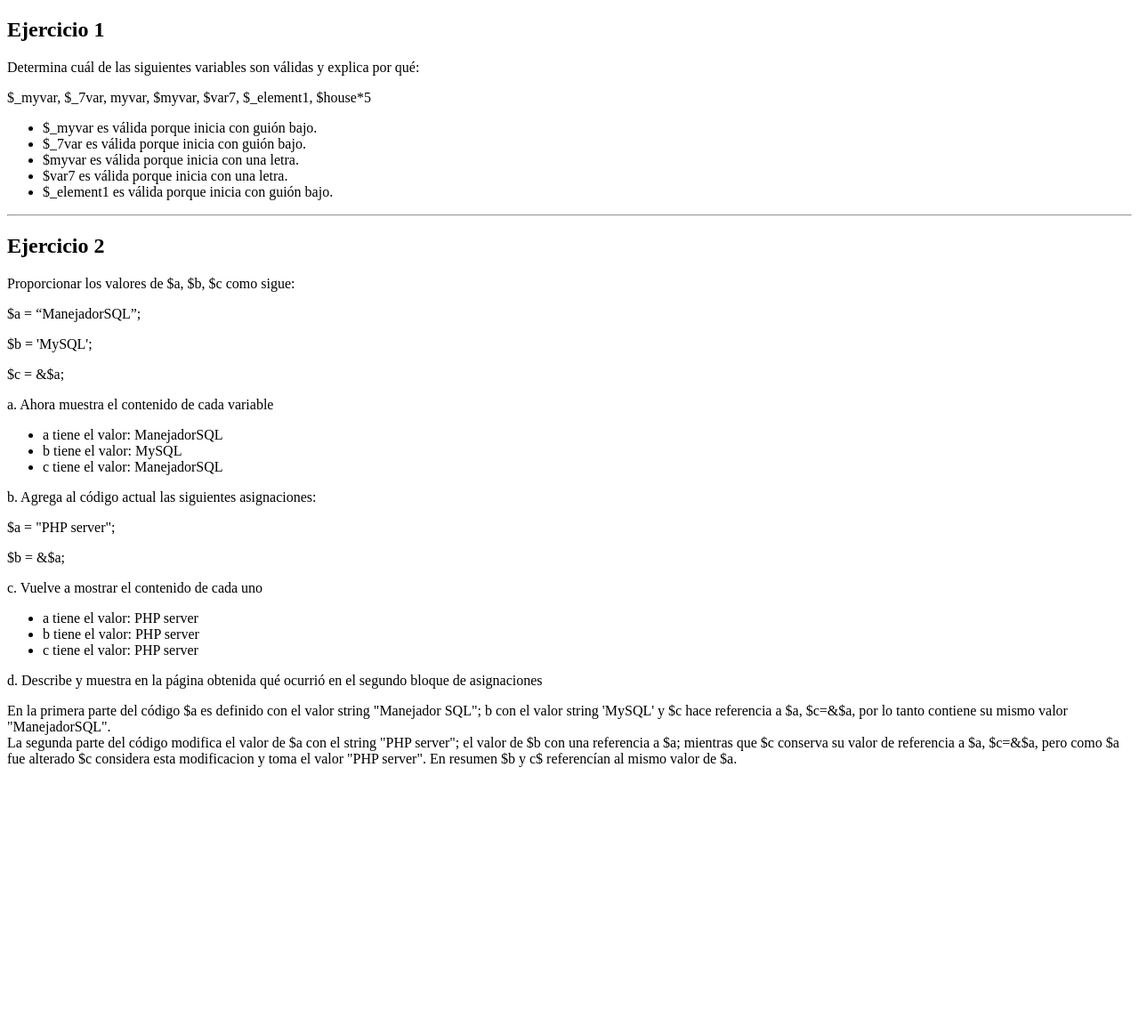
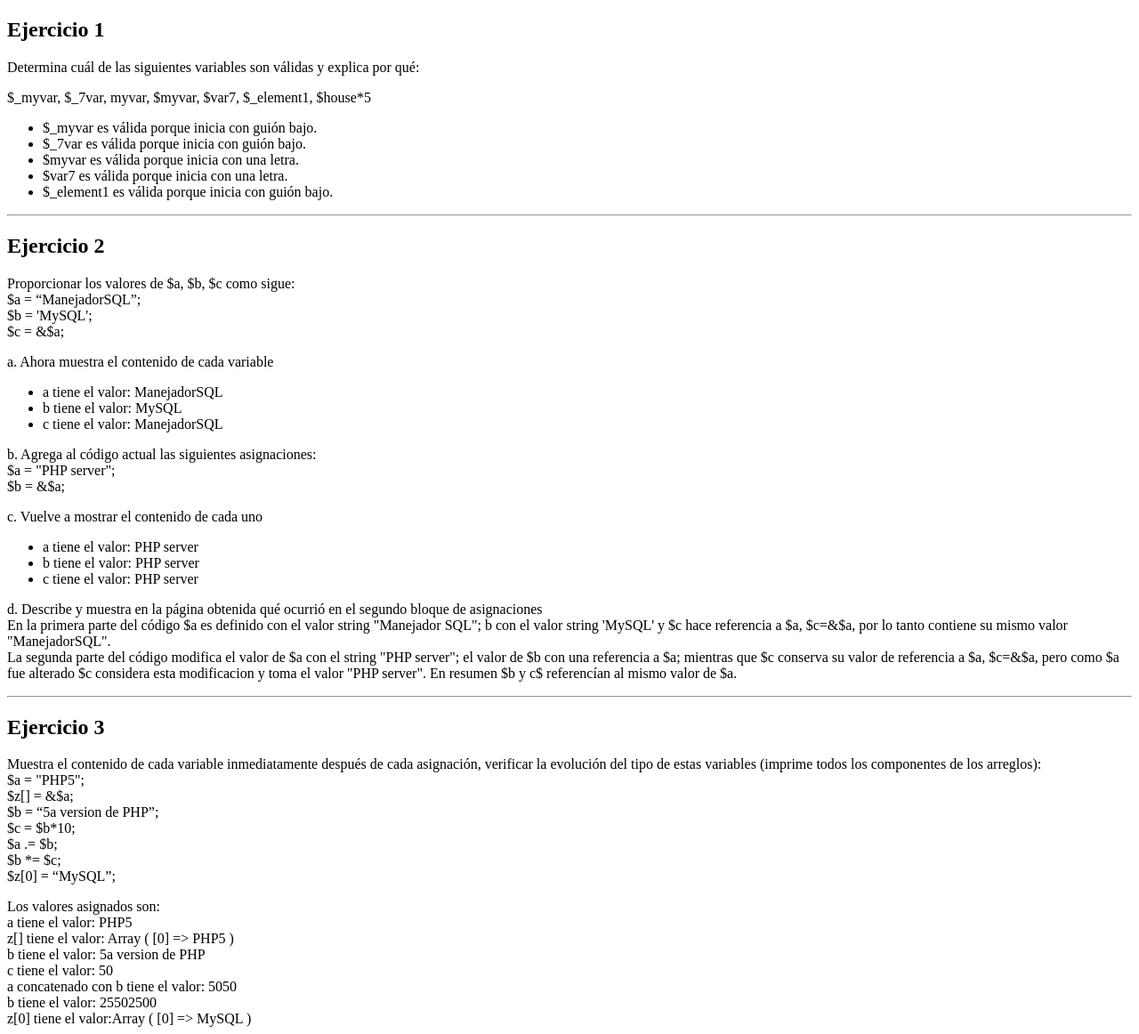
Before and after one commit to RM4862/tecweb, a PHP site: page / in a window 1280 px wide. Shown: the whole page at 89% size. Before the commit the page ends 862 px from the top, so only its background shows below. Run offline with PHP 8.4, Linux system fonts and the light colour scheme.

Commit message:
practica 03 ejercicio 3 cargado

```diff
--- a/practicas/p03/index.php
+++ b/practicas/p03/index.php
@@ -29,10 +29,14 @@
     <hr>
 
     <h2>Ejercicio 2</h2>
-        <p>Proporcionar los valores de $a, $b, $c como sigue:</p>
-        <p>$a = “ManejadorSQL”;</p>
-        <p>$b = 'MySQL';</p>
-        <p>$c = &$a;</p> <!--referencia de la variable a-->
+        <p>Proporcionar los valores de $a, $b, $c como sigue:
+            <br>
+            $a = “ManejadorSQL”;
+            <br>
+            $b = 'MySQL';
+            <br>
+            $c = &$a; <!--referencia de la variable a-->
+        </p>
 
         <?php
             $a = "ManejadorSQL";
@@ -49,9 +53,12 @@
             echo '</ul>';
         ?>
 
-    <p>b. Agrega al código actual las siguientes asignaciones:</p>
-    <p>$a = "PHP server";</p>
-    <p>$b = &$a;</p>
+    <p>b. Agrega al código actual las siguientes asignaciones:
+        <br>
+        $a = "PHP server";
+        <br>
+        $b = &$a;
+    </p>
     <?php
         $a = "PHP server";
         $b = &$a;
@@ -64,8 +71,9 @@
             echo "<li>c tiene el valor: $c</li>";
             echo '</ul>';
     ?>
-    <p>d. Describe y muestra en la página obtenida qué ocurrió en el segundo bloque de asignaciones</p>
-    <p>En la primera parte del código $a es definido con el valor string "Manejador SQL"; b con el valor string 'MySQL' y $c
+    <p>d. Describe y muestra en la página obtenida qué ocurrió en el segundo bloque de asignaciones
+        <br>
+        En la primera parte del código $a es definido con el valor string "Manejador SQL"; b con el valor string 'MySQL' y $c
         hace referencia a $a, $c=&$a, por lo tanto contiene su mismo valor "ManejadorSQL".
         <br>
         La segunda parte del código  modifica el valor de $a con el string "PHP server"; el valor de $b con una referencia a $a;
@@ -73,6 +81,53 @@
         toma el valor "PHP server".
         En resumen $b y c$ referencían al mismo valor de $a.
     </p>
+    <hr>
+    <h2>Ejercicio 3</h2>
+    <p>
+        Muestra el contenido de cada variable inmediatamente después de cada asignación,
+        verificar la evolución del tipo de estas variables (imprime todos los componentes
+        de los arreglos):
+        <br>
+        $a = "PHP5";
+        <br>
+        $z[] = &$a;
+        <br>
+        $b = “5a version de PHP”;
+        <br>
+        $c = $b*10;
+        <br>
+        $a .= $b; <!--concatenacion de $a con $b-->
+        <br>
+        $b *= $c;
+        <br>
+        $z[0] = “MySQL”;
+    </p>
+
+    <?php
+           echo "Los valores asignados son: <br>";
+           $a = "PHP5";
+            echo "a tiene el valor: $a <br>";
+            $z[] = &$a;
+            echo "z[] tiene el valor: ";
+            print_r($z);
+            echo "<br>";
+            $b = "5a version de PHP";
+            echo "b tiene el valor: $b <br>";
+            $c = $b*10;
+            echo "c tiene el valor: $c <br>";
+            $a .= $b;
+            echo "a concatenado con b tiene el valor: ";
+            print_r($a);
+            $b *= $c;
+            echo"<br>";
+            echo "b tiene el valor: ";
+             print_r($b);
+             echo"<br>";
+            $z[0] = "MySQL";
+            echo "z[0] tiene el valor:";
+            print_r($z);
+
+    ?>
 
 
 </body>
```
